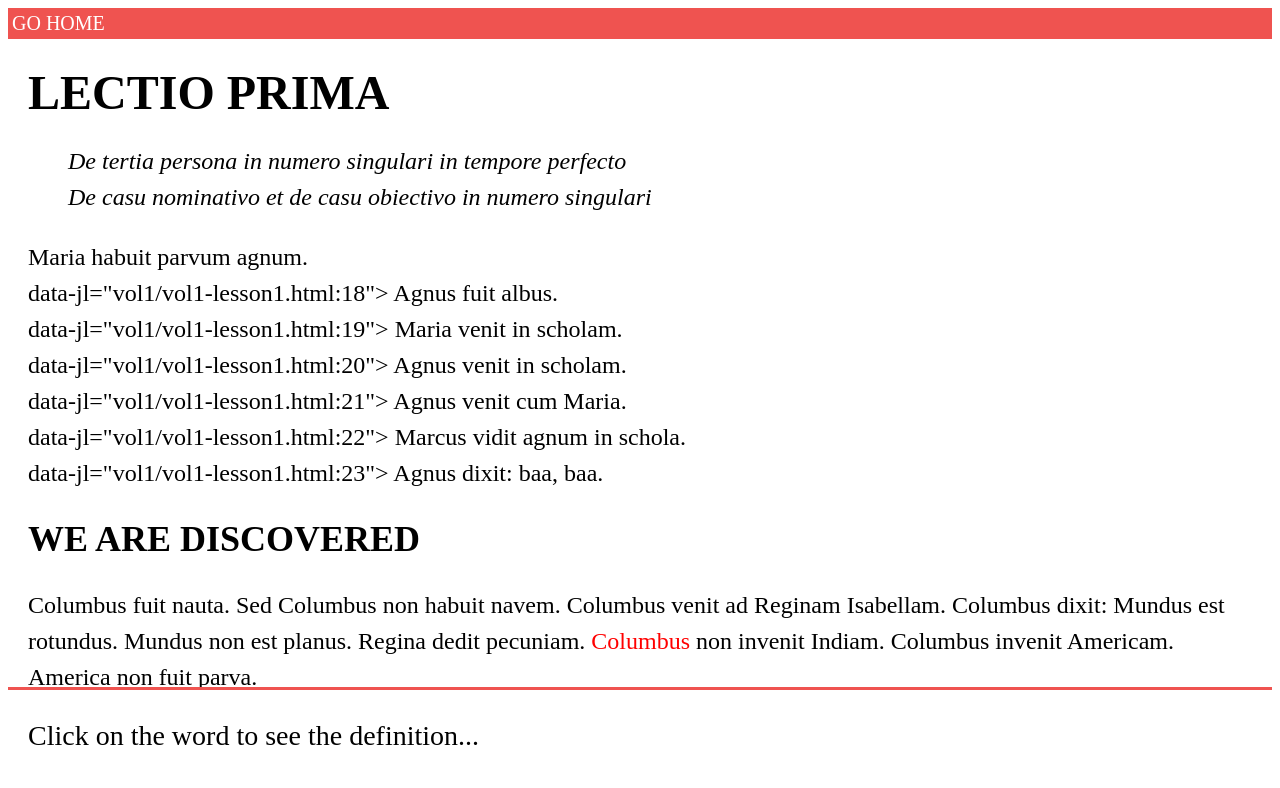
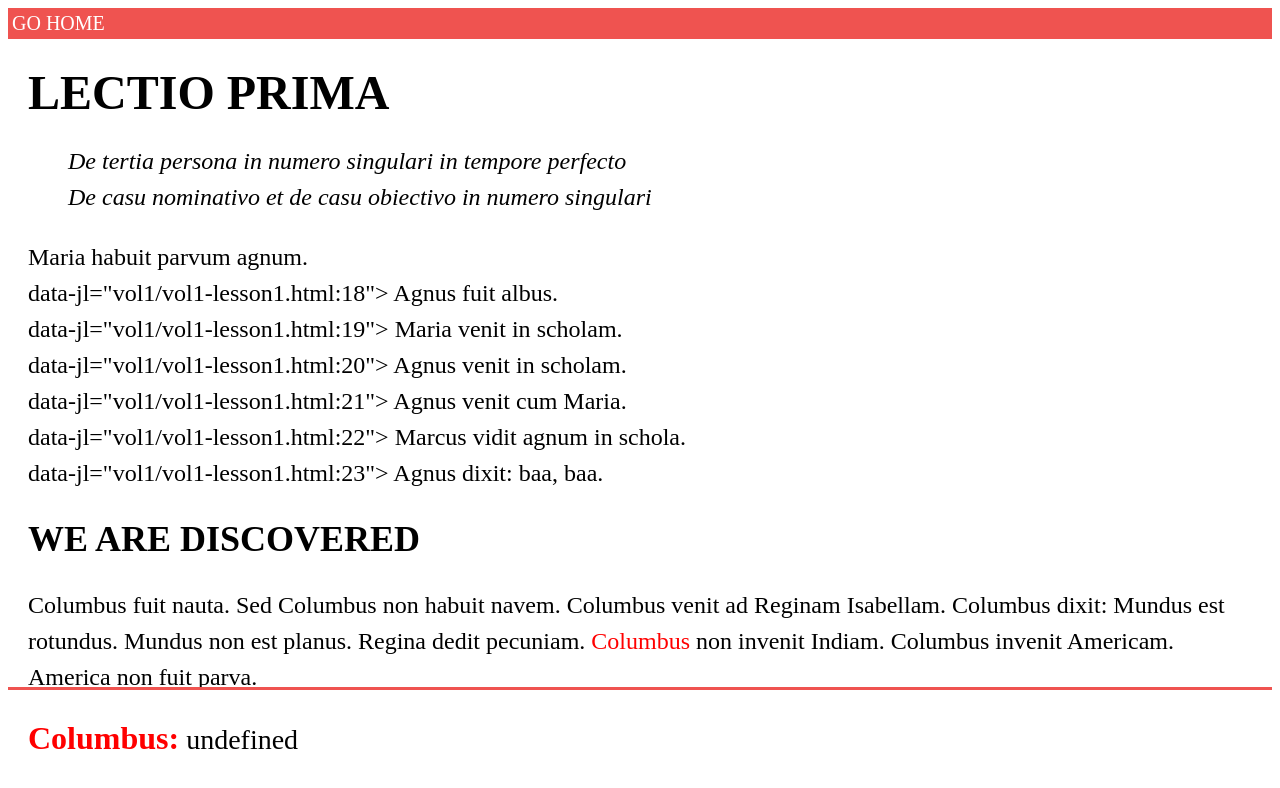
Before and after one commit to ragelmalti/latin-natural-method-most, a plain HTML site: page vol1/vol1-lesson1.html in a window 1280 px wide. Both pictures are taken after a click on the element 640 px from the left and 641 px from the top of the page. Drawn offline with Linux system fonts and the light colour scheme.

Commit message:
Added word definition js and csv-to-keyed-json.py
Added functionality in the "selectWord" function, that fetches the
definition and grammar explanation of a latin word, from the
'words.json' file, and outputs it to the user.

I also added a script called 'csv-to-keyed-json.py,' that utilised the
'pandas' python library, to read the 'words.csv' file, sort it in
alphabetical order, and output the result as a keyed json file.

```diff
--- a/latin.js
+++ b/latin.js
@@ -2,6 +2,10 @@ function selectWord(e) {
     // Untoggles words that have already been highlighted
     // Solution taken from: https://stackoverflow.com/a/22270709
     existsHighlighted = document.getElementsByClassName('highlighted');
+    wordSpan = document.getElementById('defined_word');
+    defSpan = document.getElementById('def');
+    grammarSpan = document.getElementById('grammar');
+    //console.log(definitionDiv);
     if (e.target.classList.contains('word')) {
         [].forEach.call(existsHighlighted, function(el) {
             el.classList.remove("highlighted");
@@ -10,7 +14,33 @@ function selectWord(e) {
         // Figure out how to remove forbidden chars:
         // ' , . : ?
         let selectedWord = e.target.innerHTML;
-        console.log(selectedWord);
+        wordSpan.textContent = selectedWord + ":";
+
+        // Select definition from json file
+        fetch('../words.json')
+        .then(function(response) {
+            return response.json();
+        })
+        .then(function(json) {
+            // Solution taken from: https://stackoverflow.com/a/1946247
+            try {
+                let definition = json[selectedWord.toLowerCase()].definition;
+                defSpan.textContent = definition;
+            }
+            catch {
+                console.log("Error, undefined word!");
+                defSpan.textContent = "undefined"
+            }
+
+            try {
+                let grammar = json[selectedWord.toLowerCase()].grammar;
+                grammarSpan.textContent = grammar;
+            }
+            catch {
+                grammarSpan.textContent = "";
+                console.log("Error, undefined grammar!");
+            }
+        })
     }
     return;
 }
@@ -29,4 +59,4 @@ function addSpanTagsToLatinWords() {
     return;
 }
 
-addSpanTagsToLatinWords()
+addSpanTagsToLatinWords();
--- a/style.css
+++ b/style.css
@@ -22,7 +22,7 @@ span.highlighted {
     padding: 0.5vh 2.5vh;
 }
 
-.definition {
+#definition {
     border-top: 3px solid #ef5350;
     font-size: 28px;
     padding: 0.25vh 2.5vh;
@@ -39,3 +39,15 @@ div.navbar > a {
     text-decoration: none;
     color: white;
 }
+
+#defined_word {
+    color: red;
+    font-weight: bold;
+    font-size: 32px;
+}
+
+#grammar {
+    color: blue;
+    font-size: 26px;
+    font-style: italic;
+}
--- a/vol1/vol1-lesson1.html
+++ b/vol1/vol1-lesson1.html
@@ -53,8 +53,10 @@
                     Sed India non fuit rotunda.</p>
             </div>
         </div>
-        <div class="definition">
-            <p>Click on the word to see the definition...</p>
+        <div id="definition">
+            <p><span id="defined_word"></span>
+                <span id="def">Click on the word to see the definition...</span><br>
+                <span id="grammar"></span></p>
         </div>
     </body>
 </html>
--- /dev/null
+++ b/words.csv
@@ -0,0 +1,3 @@
+name,definition,grammar
+agnus,lamb,
+sed,but,
--- /dev/null
+++ b/words.json
@@ -0,0 +1,10 @@
+{
+    "agnus":{
+        "definition":"lamb",
+        "grammar":null
+    },
+    "sed":{
+        "definition":"but",
+        "grammar":null
+    }
+}
```
Also changed, not shown: 1 other file.
